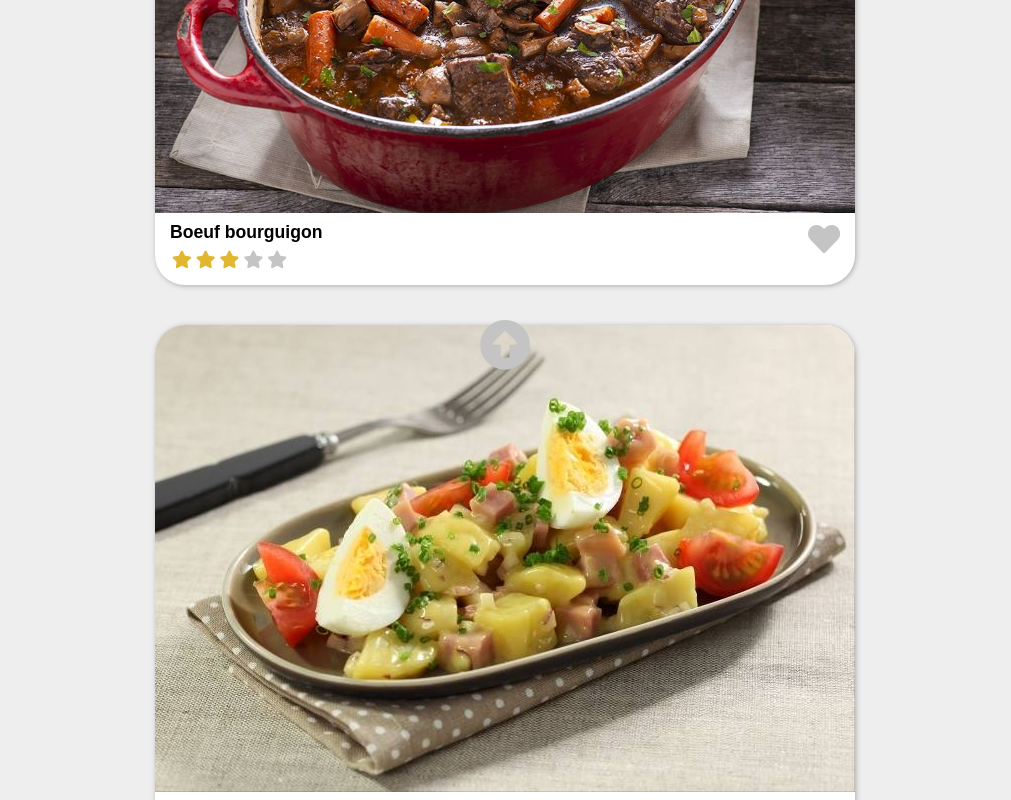
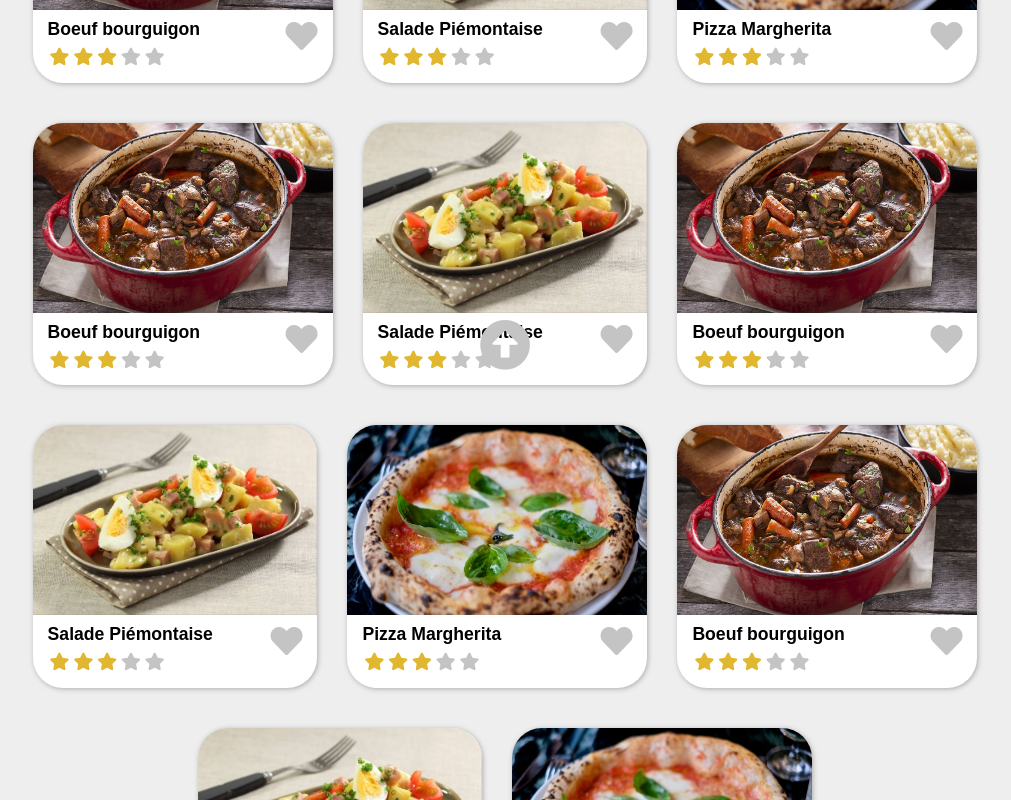
Before and after one commit to Jeanchal/Cuisinez, a React (Create React App) app in the folder frontend/: page / in a window 1280 px wide. Shown: the part 420-1220 px from the top of the page, without its empty margins (135-1146 px from the left). Built offline with nearby package versions, Linux system fonts and the light colour scheme; a web font is replaced by a local one.

Commit message:
affichage acceuil

```diff
--- a/frontend/src/objet.js
+++ b/frontend/src/objet.js
@@ -89,6 +89,114 @@ const data = [
       "ne rajouter les pattates qu'au dernier moment...",
     ],
   },
+  {
+    id: "000006",
+    name: "Boeuf bourguigon",
+    time_cooking: "2 heures",
+    url_image: "../img/boeuf_bourguignon.jpg",
+    ingredients: [
+      "1 kilo de viande de boeuf",
+      "1/2 litre devin rouge",
+      "500gr de carottes",
+      "2 kilos de pommes de terre",
+    ],
+    preparation: [
+      "faire cuire les pattates à la vapeur pendant une demi heure.",
+      "saisir la viande au fond de la marmitte avec les oignons",
+      "rajouter le vin et laisser réduire pendant 10 minutes",
+      "ne rajouter les pattates qu'au dernier moment...",
+    ],
+  },
+  {
+    id: "000007",
+    name: "Salade Piémontaise",
+    time_cooking: "2 heures",
+    url_image: "../img/piemontaise.jpg",
+    ingredients: [
+      "1 kilo de viande de boeuf",
+      "1/2 litre devin rouge",
+      "500gr de carottes",
+      "2 kilos de pommes de terre",
+    ],
+    preparation: [
+      "faire cuire les pattates à la vapeur pendant une demi heure.",
+      "saisir la viande au fond de la marmitte avec les oignons",
+      "rajouter le vin et laisser réduire pendant 10 minutes",
+      "ne rajouter les pattates qu'au dernier moment...",
+    ],
+  },
+  {
+    id: "000008",
+    name: "Pizza Margherita",
+    time_cooking: "2 heures",
+    url_image: "../img/Pizza-Margherita.jpg",
+    ingredients: [
+      "1 kilo de viande de boeuf",
+      "1/2 litre devin rouge",
+      "500gr de carottes",
+      "2 kilos de pommes de terre",
+    ],
+    preparation: [
+      "faire cuire les pattates à la vapeur pendant une demi heure.",
+      "saisir la viande au fond de la marmitte avec les oignons",
+      "rajouter le vin et laisser réduire pendant 10 minutes",
+      "ne rajouter les pattates qu'au dernier moment...",
+    ],
+  },
+  {
+    id: "000009",
+    name: "Boeuf bourguigon",
+    time_cooking: "2 heures",
+    url_image: "../img/boeuf_bourguignon.jpg",
+    ingredients: [
+      "1 kilo de viande de boeuf",
+      "1/2 litre devin rouge",
+      "500gr de carottes",
+      "2 kilos de pommes de terre",
+    ],
+    preparation: [
+      "faire cuire les pattates à la vapeur pendant une demi heure.",
+      "saisir la viande au fond de la marmitte avec les oignons",
+      "rajouter le vin et laisser réduire pendant 10 minutes",
+      "ne rajouter les pattates qu'au dernier moment...",
+    ],
+  },
+  {
+    id: "0000010",
+    name: "Salade Piémontaise",
+    time_cooking: "2 heures",
+    url_image: "../img/piemontaise.jpg",
+    ingredients: [
+      "1 kilo de viande de boeuf",
+      "1/2 litre devin rouge",
+      "500gr de carottes",
+      "2 kilos de pommes de terre",
+    ],
+    preparation: [
+      "faire cuire les pattates à la vapeur pendant une demi heure.",
+      "saisir la viande au fond de la marmitte avec les oignons",
+      "rajouter le vin et laisser réduire pendant 10 minutes",
+      "ne rajouter les pattates qu'au dernier moment...",
+    ],
+  },
+  {
+    id: "0000011",
+    name: "Pizza Margherita",
+    time_cooking: "2 heures",
+    url_image: "../img/Pizza-Margherita.jpg",
+    ingredients: [
+      "1 kilo de viande de boeuf",
+      "1/2 litre devin rouge",
+      "500gr de carottes",
+      "2 kilos de pommes de terre",
+    ],
+    preparation: [
+      "faire cuire les pattates à la vapeur pendant une demi heure.",
+      "saisir la viande au fond de la marmitte avec les oignons",
+      "rajouter le vin et laisser réduire pendant 10 minutes",
+      "ne rajouter les pattates qu'au dernier moment...",
+    ],
+  },
 ];
 
 export default data;
--- a/frontend/src/styles/style.scss
+++ b/frontend/src/styles/style.scss
@@ -167,10 +167,11 @@ header {
   #indicResults {
     padding-right: 20px;
     position: relative;
-    top: 60px;
+    top: 70px;
     left: 20px;
+    z-index: 3;
     @media (min-width: $break-point-1) {
-      top: 20px;
+      top: 70px;
     }
   }
   #recherche-container {
@@ -206,23 +207,35 @@ header {
   }
   #recette_container {
     padding-top: 90px;
-    display: flex;
-    flex-direction: column;
-    align-items: center;
+    @include flex-center;
     width: 90%;
+    @media (min-width: $break-point-1) {
+      flex-direction: row;
+      flex-wrap: wrap;
+      justify-content: center;
+    }
+    @media (min-width: $break-point-3) {
+      width: 70%;
+    }
     .recette {
       @include boxShadow;
       background-color: white;
       border-radius: $borderR-size;
-      margin: 10px 0 30px 0;
+      margin: 10px 15px 30px 15px;
       min-width: 250px;
       max-width: 700px;
+      @media (min-width: $break-point-1) {
+        max-width: 300px;
+      }
       img {
         border-top-left-radius: $borderR-size;
         border-top-right-radius: $borderR-size;
         width: 100%;
         cursor: pointer;
         @include transition;
+        @media (min-width: $break-point-1) {
+          height: 190px;
+        }
         &:hover {
           opacity: 0.7;
         }
```
